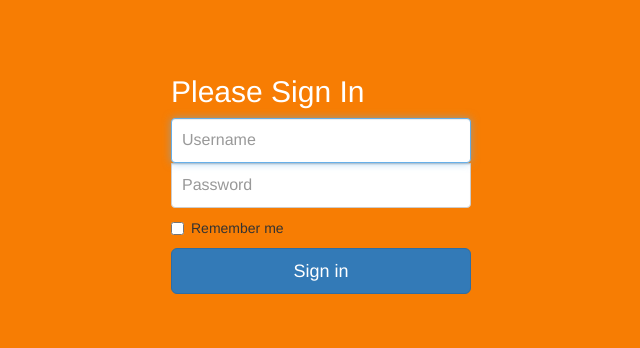
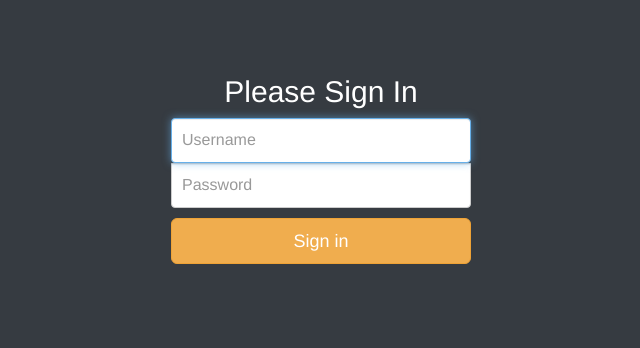
Before and after one commit to myran2/Databases_Group19, a PHP site: page /signin in a window 1280 px wide. Shown: the top 348 px of the page, without its empty margins (319-959 px from the left). Run offline with PHP 8.4, Linux system fonts and the light colour scheme; some libraries are stand-ins or nearby versions.

Commit message:
Color and alignment changes
changed alignment of sign in pages and background colors

```diff
--- a/home.css
+++ b/home.css
@@ -1,7 +1,7 @@
 body {
   padding-top: 70px;
   padding-bottom: 30px;
-  background-color: #F77D03;
+  background-color: #363b41;
 }
 
 
--- a/search/search.css
+++ b/search/search.css
@@ -12,7 +12,7 @@ body {
   width: 100%;
   height: 100%;
   padding: 30px 0 0 0;
-  background: linear-gradient(to right bottom, #F77D04, #F77D03);
+  background-color: #363b41;
 }
 
 h1 {
--- a/signin/index.html
+++ b/signin/index.html
@@ -43,12 +43,9 @@
         <input type="email" id="inputEmail" class="form-control" placeholder="Username" required autofocus>
         <label for="inputPassword" class="sr-only">Password</label>
         <input type="password" id="inputPassword" class="form-control" placeholder="Password" required>
-        <div class="checkbox">
-          <label>
-            <input type="checkbox" value="remember-me"> Remember me
-          </label>
-        </div>
-        <button class="btn btn-lg btn-primary btn-block" type="submit">Sign in</button>
+
+        <button class="btn btn-lg btn-warning btn-block" type="submit">Sign in</button>
+
       </form>
 
     </div> <!-- /container -->
--- a/signin/signin.css
+++ b/signin/signin.css
@@ -2,13 +2,14 @@ body {
 
   padding-top: 40px;
   padding-bottom: 40px;
-  background-color: #F77D03;
+  background-color: #363b41;
 }
 
 .form-signin {
   max-width: 330px;
   padding: 15px;
   margin: 0 auto;
+  text-align: center;
 }
 .form-signin .form-signin-heading,
 .form-signin .checkbox {
```
